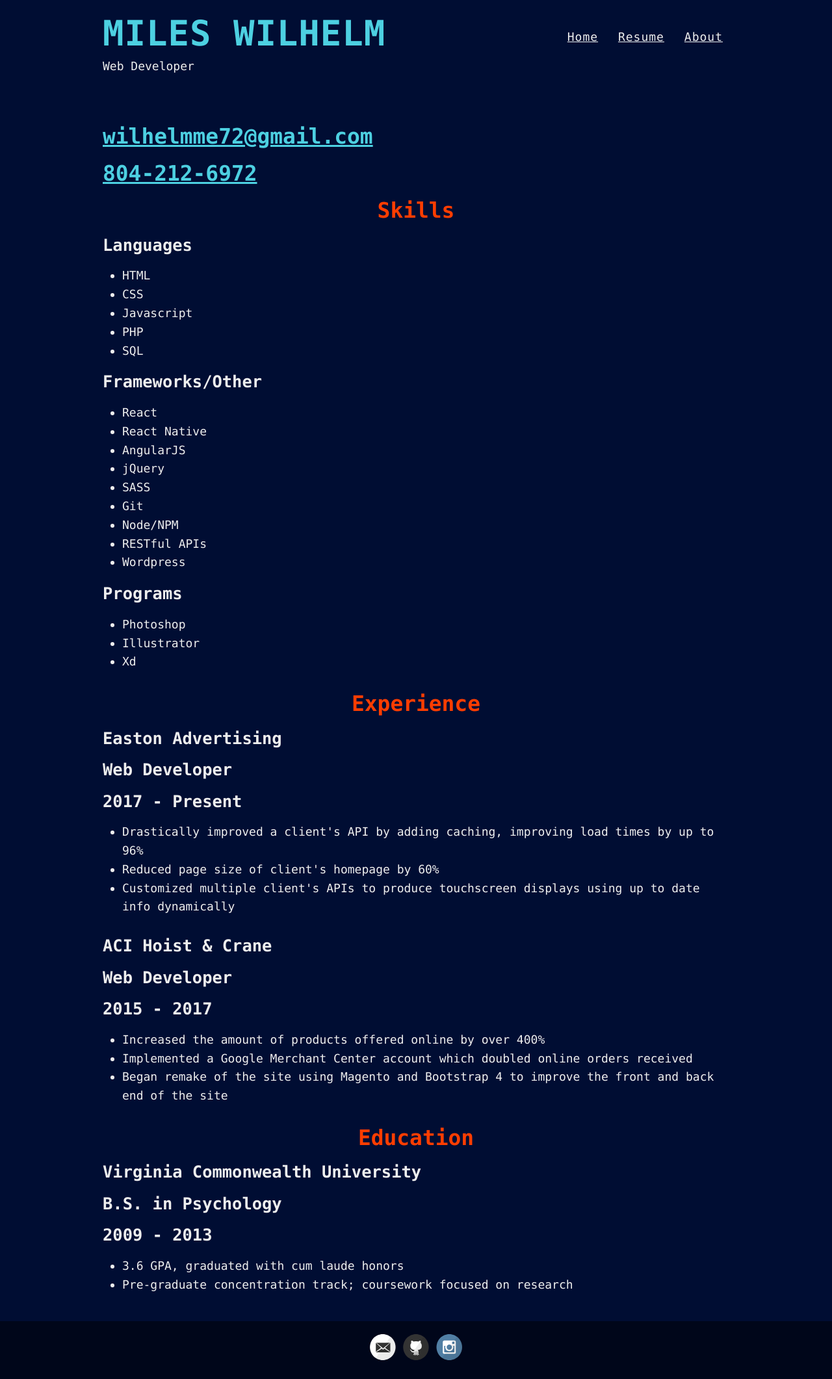
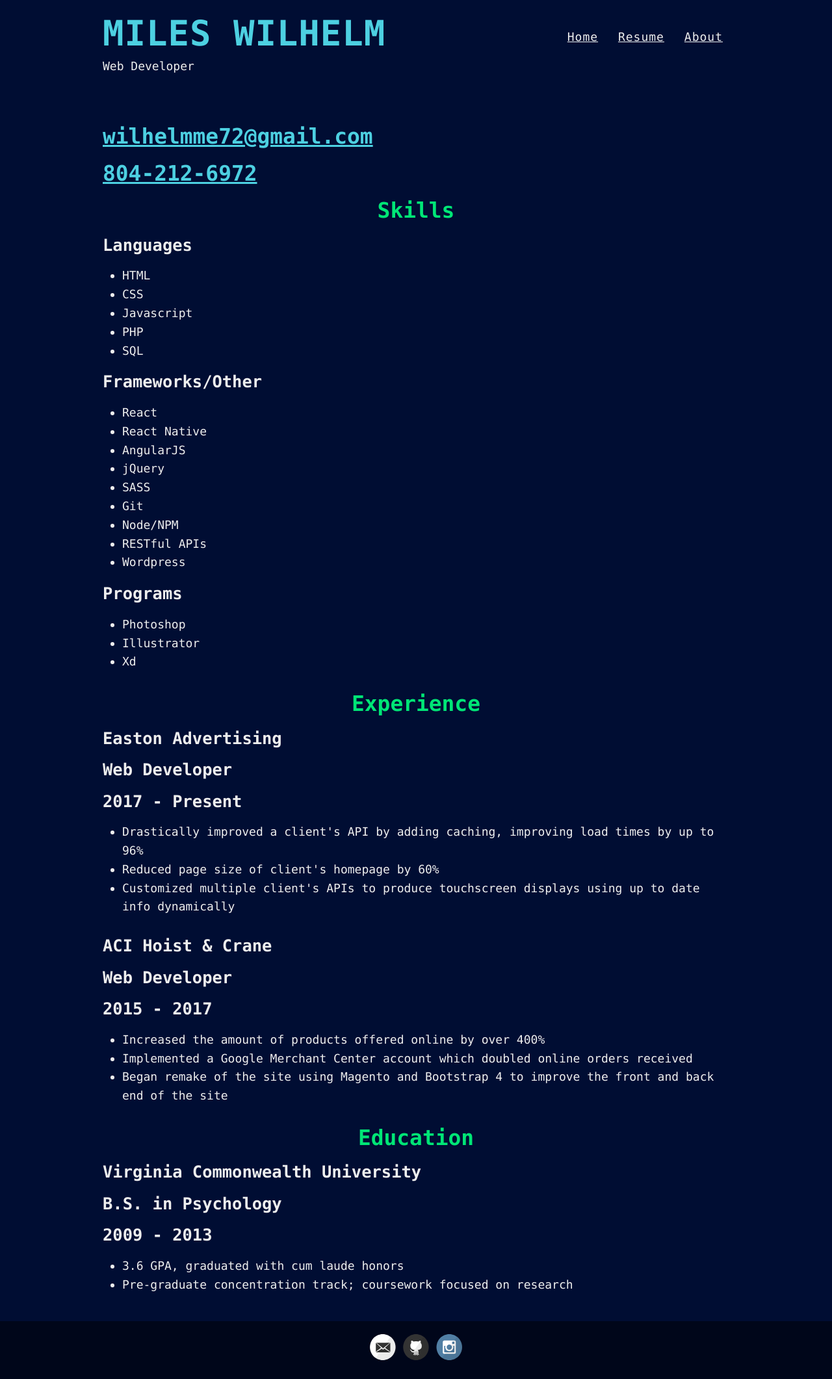
Before and after one commit to mileswilhelm/mileswilhelm.github.io, a Jekyll site: the page built from resume.md, in a window 1280 px wide. Shown: the whole page at 65% size. Built offline with Jekyll 4.4.1, drawn with Linux system fonts in a browser that asks for light colours.

Commit message:
update styles

```diff
--- a/resume.md
+++ b/resume.md
@@ -4,7 +4,7 @@ title: Resume
 permalink: /resume/
 ---
 <div class="mb">
-<h2 class="color-orange-alpha text-center">Skills</h2>
+<h2 class="color-green-alpha text-center">Skills</h2>
 <h4>Languages</h4>
 <ul>
   <li>HTML</li>
@@ -35,7 +35,7 @@ permalink: /resume/
 </ul>
 </div>
 <div class="mb">
-<h2 class="color-orange-alpha text-center">Experience</h2>
+<h2 class="color-green-alpha text-center">Experience</h2>
 <h4>Easton Advertising</h4>
 <h5>Web Developer</h5>
 <h6>2017 - Present</h6>
@@ -58,7 +58,7 @@ permalink: /resume/
 </ul>
 </div>
 <div class="mb">
-<h2 class="color-orange-alpha text-center">Education</h2>
+<h2 class="color-green-alpha text-center">Education</h2>
 <h4>Virginia Commonwealth University</h4>
 <h5>B.S. in Psychology</h5>
 <h6>2009 - 2013</h6>
--- a/style.scss
+++ b/style.scss
@@ -405,8 +405,8 @@ article.post {
 	top: -30px;
 }
 
-.color-orange-alpha {
-  color: $orange-alpha;
+.color-green-alpha {
+  color: $green-alpha;
 }
 
 .text-center {
```
